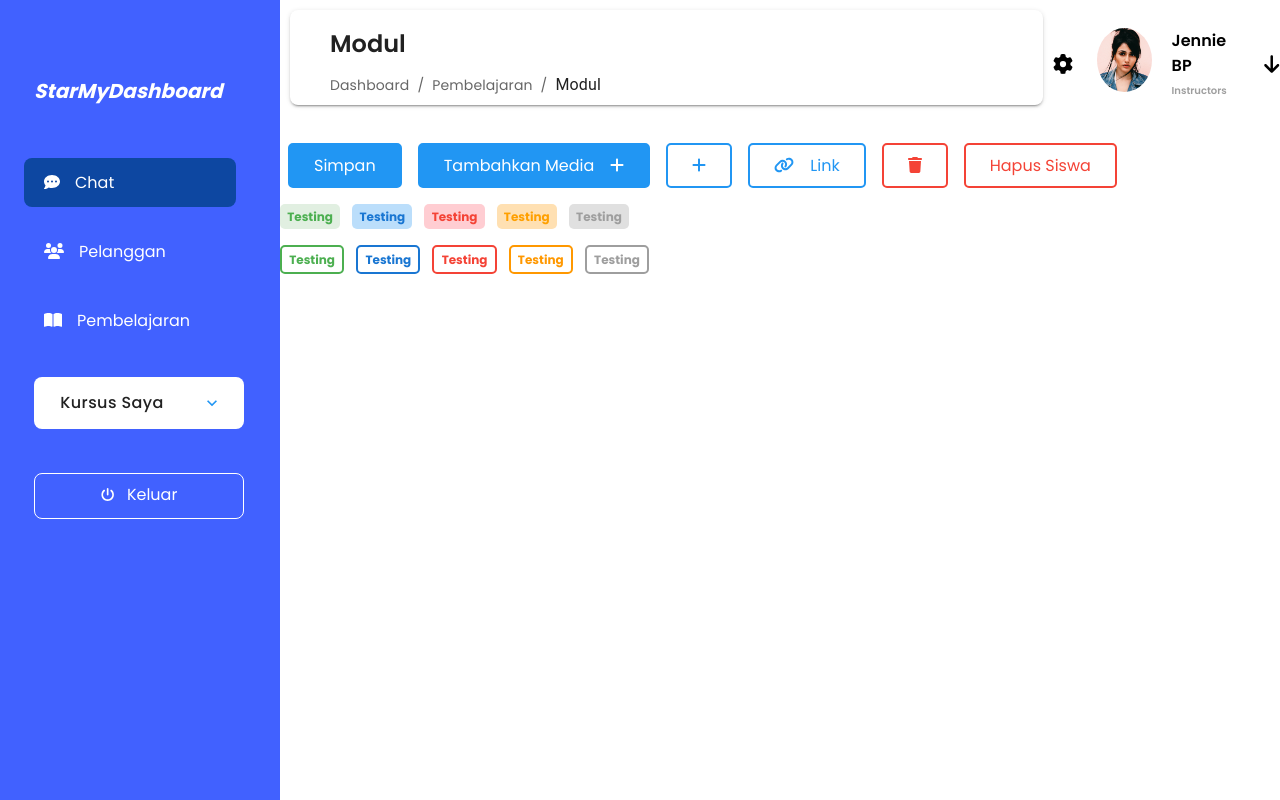
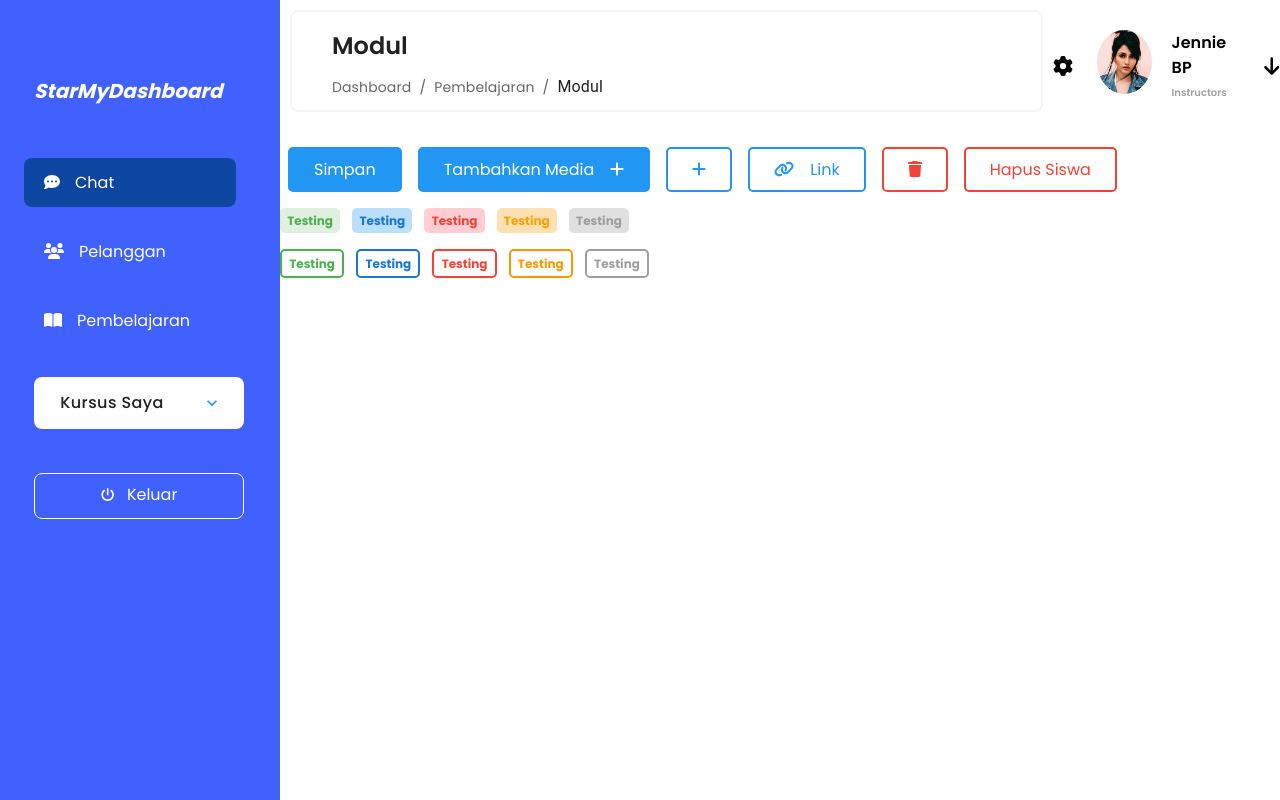
Before and after one commit to Kelompok-2-Capstone-Alterra-Academy/react-repo, a React (Vite) app: page / in a window 1280 px wide. Built offline with nearby package versions, Linux system fonts and the light colour scheme.

Commit message:
change styling component beadcrumbs

```diff
--- a/src/components/Breadcrumbs.jsx
+++ b/src/components/Breadcrumbs.jsx
@@ -17,7 +17,7 @@ export default function BasicBreadcrumbs({ name, link1, link2 }) {
         <>
             <Grid container style={{ width: '90%', margin: '0 auto' }}>
                 <Grid item xs={12}>
-                    <Paper elevation={2} style={{ height: '75%', margin: 10, borderRadius: 8 }}>
+                    <Paper elevation={0} style={{ height: '75%', margin: 10, borderRadius: 8, border: '2px solid #f5f5f5' }}>
                         <div style={{ paddingLeft: 40, color: '#212121' }}>
                             <p style={{ paddingTop: 16, fontSize: 24, fontWeight: 600, marginBottom: 12 }}>{name}</p>
                             <Breadcrumbs aria-label="breadcrumb" onClick={handleClick} style={{ paddingBottom: 20, fontSize: 14 }}>
```
